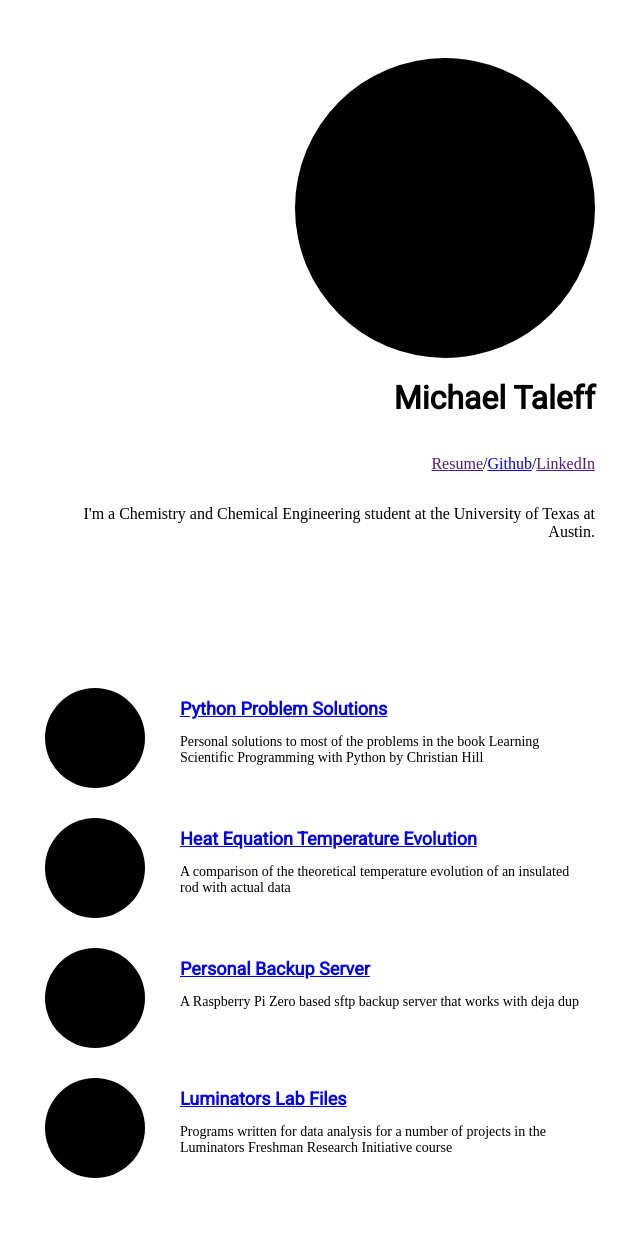
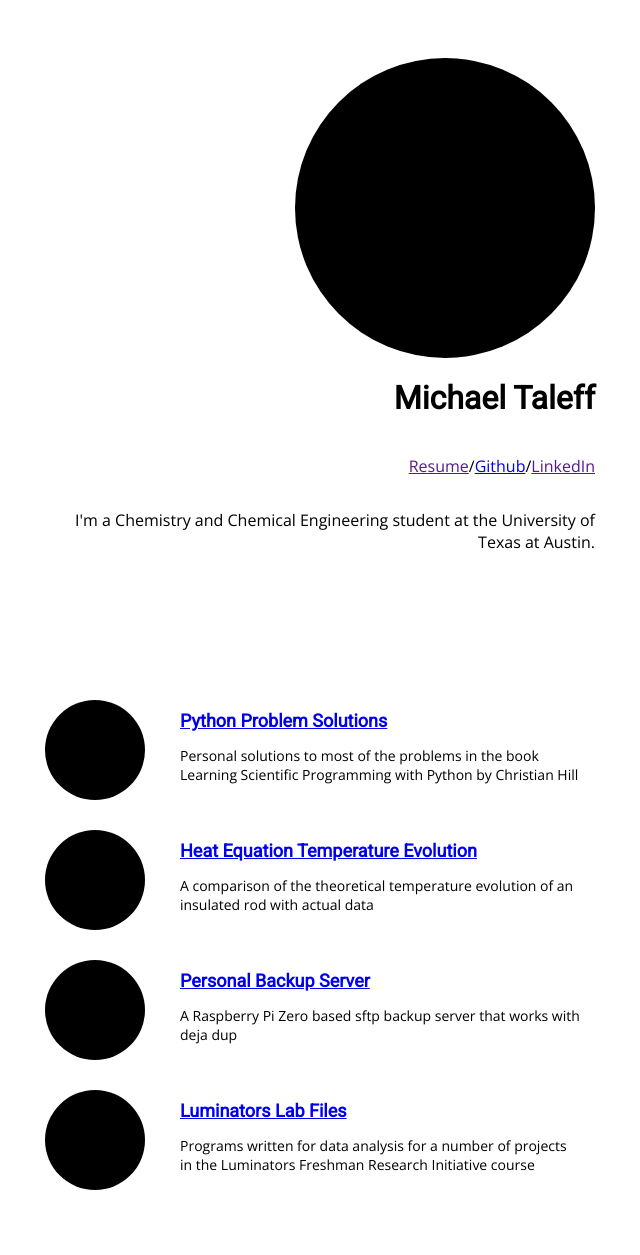
Before and after one commit to taleff/taleff.github.io, a Jekyll site: the page built from index.html, in a window 1280 px wide. Shown: the whole page, without its empty margins (296-936 px from the left). Built offline with Jekyll 4.4.1, drawn with Linux system fonts in a browser that asks for light colours.

Commit message:
Update main.css

```diff
--- a/css/main.css
+++ b/css/main.css
@@ -1,4 +1,4 @@
-@import url('https://fonts.googleapis.com/css?family=Roboto&display=swap');
+@import url('https://fonts.googleapis.com/css?family=Open+Sans|Roboto&display=swap');
 
 .home {
     background-color: white;
@@ -19,16 +19,18 @@
 
 .profile-name {
     font-size: 32px;
-    font-family: "Roboto";
+    font-family: 'Roboto', sans-serif;
 }
 
 .personal-links {
     display: flex;
     justify-content: flex-end;
+    font-family: 'Open Sans', sans-serif;
 }
 
 .biography {
     text-align: right;
+    font-family: 'Open Sans', sans-serif;
 }
 
 .project-list {
@@ -78,9 +80,10 @@
 
 .project-title {
     font-size: 18px;
-    font-family: "Roboto";
+    font-family: 'Roboto', sans-serif;
 }
 
 .project-description {
     font-size: 14px;
+    font-family: 'Open Sans', sans-serif;
 }
```
